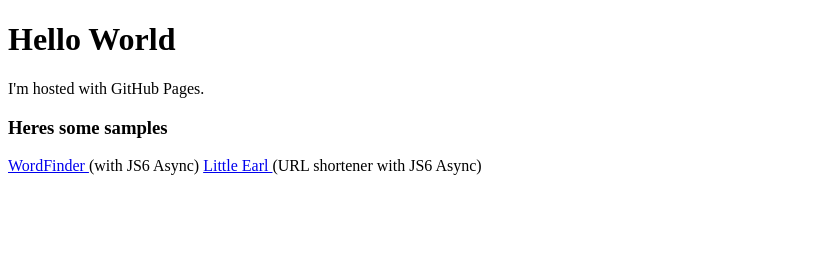
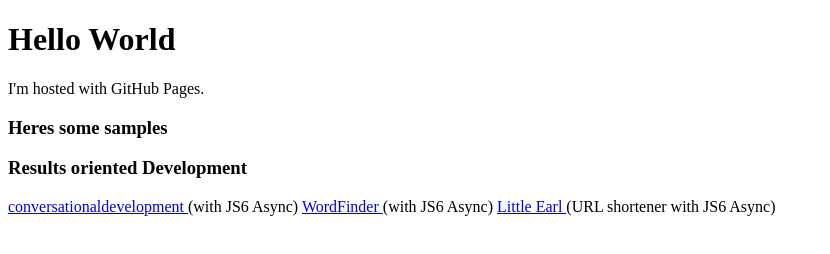
Before and after one commit to richardglenski/richardglenski.github.io, a plain HTML site: page index.html in a window 1280 px wide. Shown: the whole page, without its empty margins (0-830 px from the left). Drawn offline with Linux system fonts and the light colour scheme.

Commit message:
add ConvDev link

```diff
--- a/index.html
+++ b/index.html
@@ -5,6 +5,9 @@
 <p>I'm hosted with GitHub Pages.</p>
     <h3>Heres some samples</h3>
      <p>
+    <h3> Results oriented Development </h3>
+        <a href=" http://conversationaldevelopment.com/principles//">conversationaldevelopment </a>(with JS6 Async)
+
          <a href="https://richardglenski.github.io/JS6_WordFinder_Await_Async/"> WordFinder </a>(with JS6 Async)
         <a href="https://richardglenski.github.io/JS6_LittleEarl_Await_Async/"> Little Earl </a>(URL shortener with JS6 Async)
 
```
